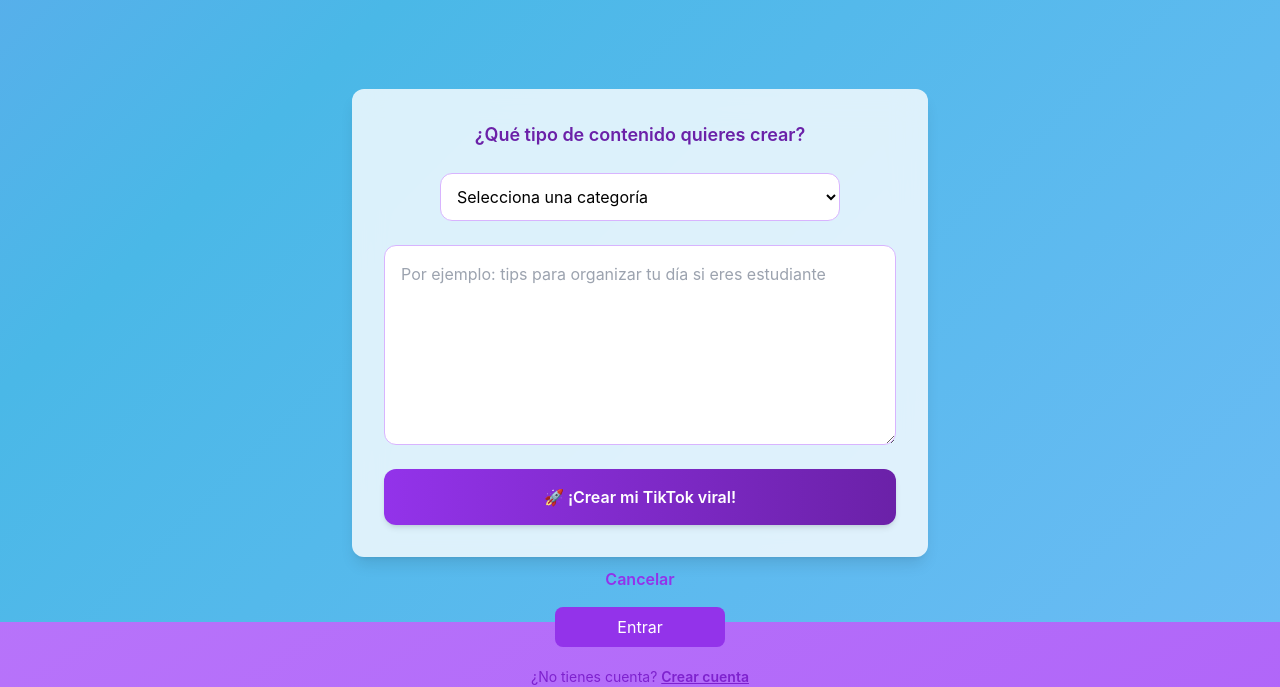
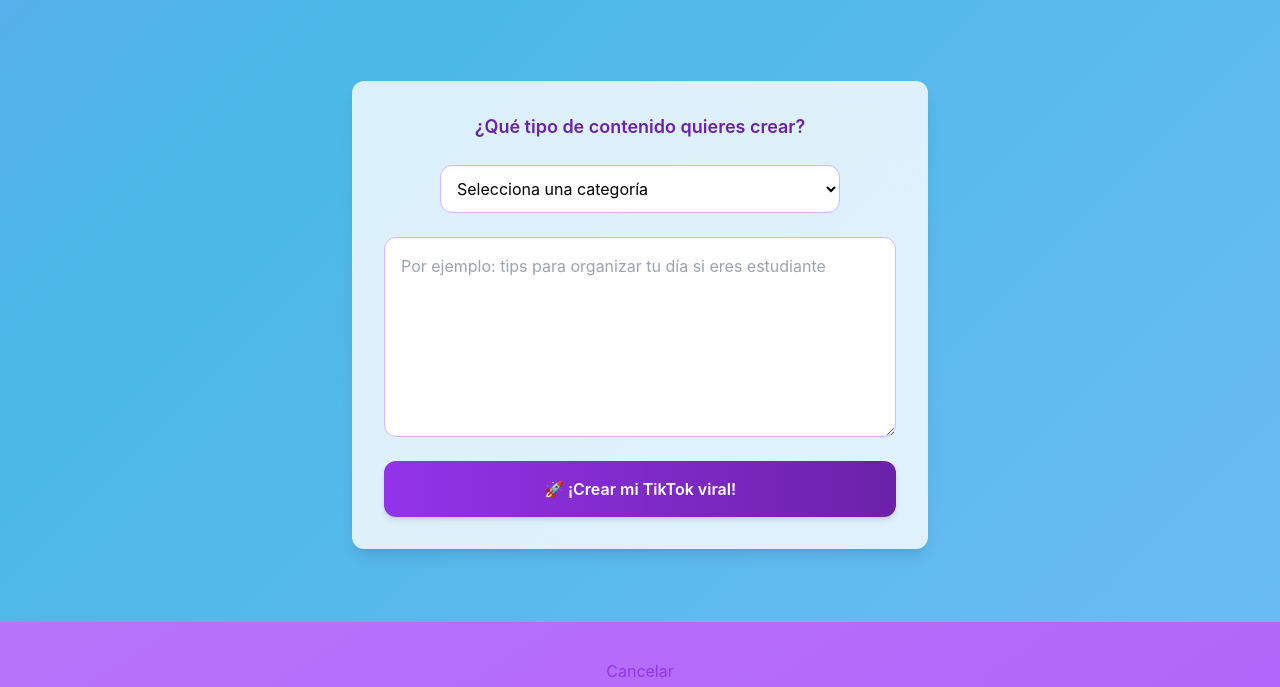
Before and after one commit to ConstanzaVolcan/Virralle, a plain HTML site: page index.html in a window 1280 px wide. Shown: the part 178-865 px from the top of the page. Drawn offline with nearby package versions, Linux system fonts and the light colour scheme; a script that the page names is missing; files whose address does not match are found by name.

Commit message:
Sección limpia y más arriba, sin botones sobrantes

```diff
--- a/index.html
+++ b/index.html
@@ -79,7 +79,7 @@
 
   <div class="mt-6">
 </div>
-<main class="w-full flex justify-center mt-12 px-4">
+<main class="w-full flex justify-center mt-10 px-4 mb-20">
   <div class="bg-white/80 backdrop-blur-lg rounded-xl p-8 shadow-lg w-full max-w-xl flex flex-col items-center gap-6">
 
     <label for="tonoTikTok" class="block text-purple-800 font-semibold text-lg text-center">
@@ -198,16 +198,7 @@
     <input type="password" placeholder="Contraseña" class="w-full p-3 mb-4 border border-purple-300 rounded-lg" />
 <div class="flex flex-col items-center gap-3 mt-4">
   <div class="flex justify-center gap-4 w-full">
-    <button onclick="cerrarLogin()" class="text-purple-600 font-semibold hover:text-purple-800">Cancelar</button>
-    <button onclick="iniciarSesion()" class="bg-purple-600 hover:bg-purple-700 text-white px-5 py-2 rounded-lg">
-      Entrar
-    </button>
-  </div>
-  <p class="text-sm text-purple-700">
-    ¿No tienes cuenta?
-    <a href="javascript:void(0);" onclick="abrirRegistro()" class="font-semibold underline hover:text-purple-900">
-      Crear cuenta
-    </a>
+
   </p>
   </div>
  </div>
```
